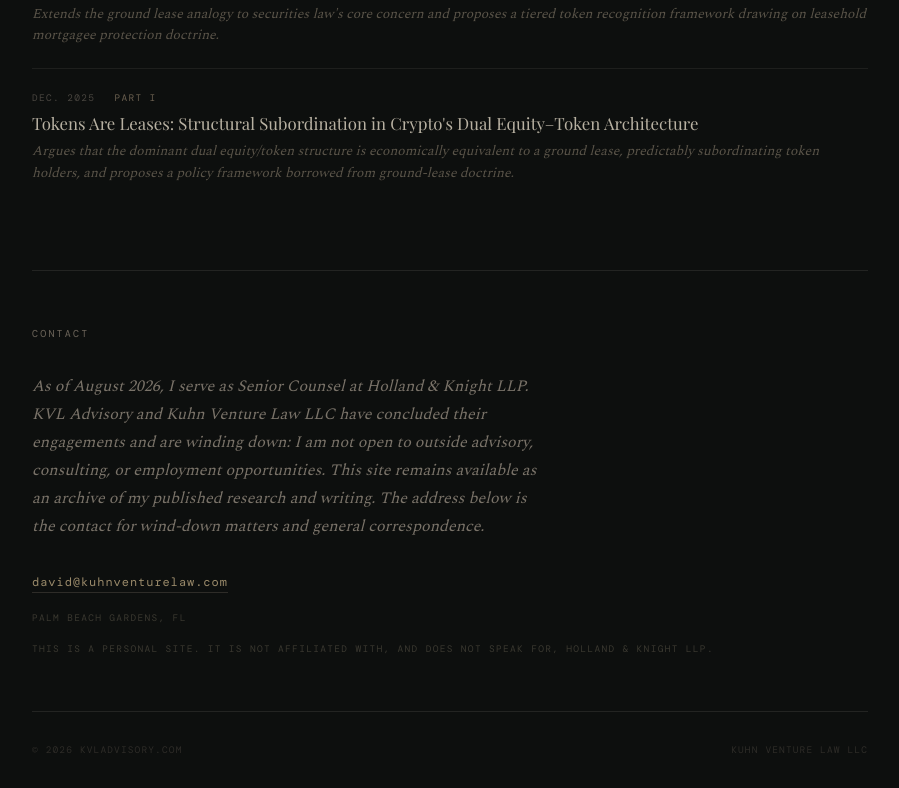
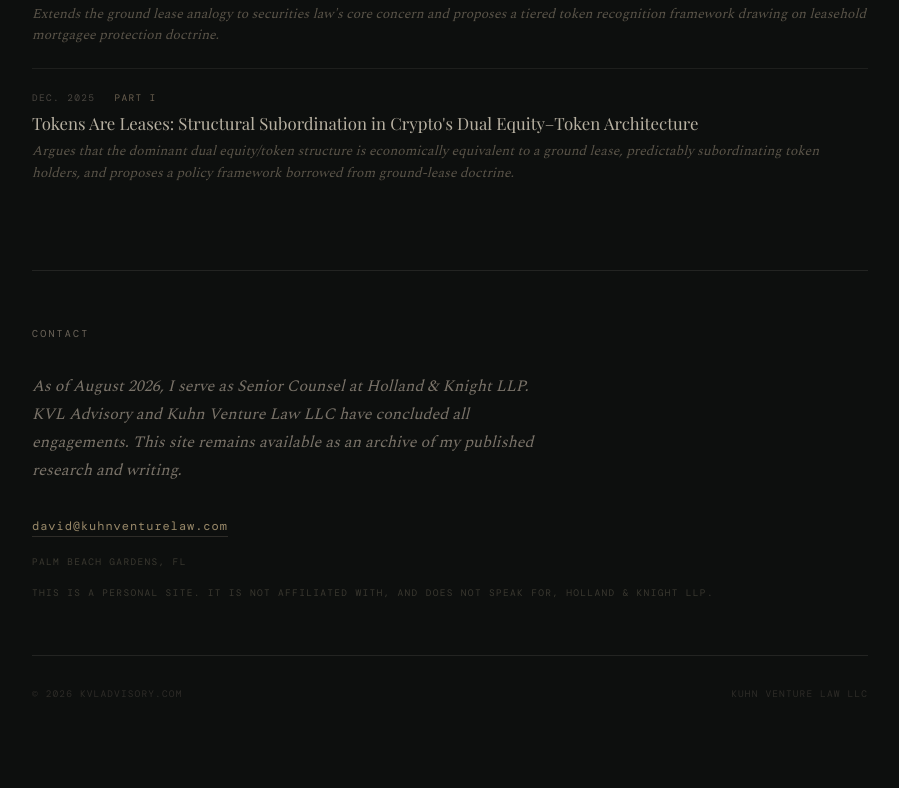
Before and after one commit to TradePaper/kvladvisory, a plain HTML site: page index.html in a window 1280 px wide. Shown: the part 2996-3784 px from the top of the page, without its empty margins (190-1089 px from the left). After the commit the page ends 3728 px from the top, so only its background shows below. Drawn offline with nearby package versions, Linux system fonts and the light colour scheme; a web font is replaced by a local one.

Commit message:
Tighten contact wind-down note per David's wording
Co-Authored-By: Claude Fable 5 <noreply@anthropic.com>

```diff
--- a/index.html
+++ b/index.html
@@ -858,7 +858,7 @@
   <!-- CONTACT -->
   <section class="anim d7" id="contact">
     <p class="section-label">Contact</p>
-    <p class="contact-note">As of August 2026, I serve as Senior Counsel at Holland &amp; Knight LLP. KVL Advisory and Kuhn Venture Law LLC have concluded their engagements and are winding down: I am not open to outside advisory, consulting, or employment opportunities. This site remains available as an archive of my published research and writing. The address below is the contact for wind-down matters and general correspondence.</p>
+    <p class="contact-note">As of August 2026, I serve as Senior Counsel at Holland &amp; Knight LLP. KVL Advisory and Kuhn Venture Law LLC have concluded all engagements. This site remains available as an archive of my published research and writing.</p>
     <a class="contact-email" href="mailto:david@kuhnventurelaw.com">david@kuhnventurelaw.com</a>
     <p class="contact-location">Palm Beach Gardens, FL</p>
     <p class="contact-location">This is a personal site. It is not affiliated with, and does not speak for, Holland &amp; Knight LLP.</p>
```
